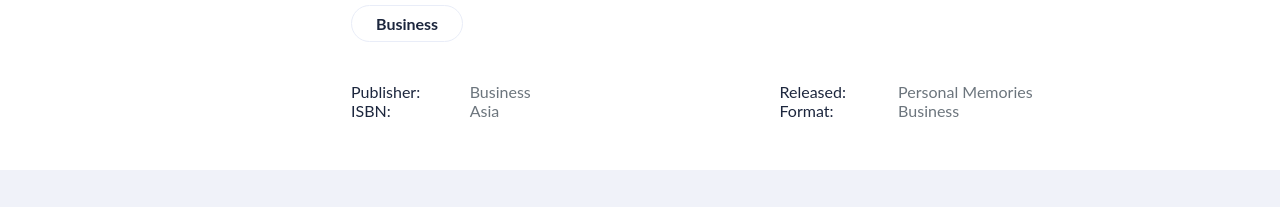
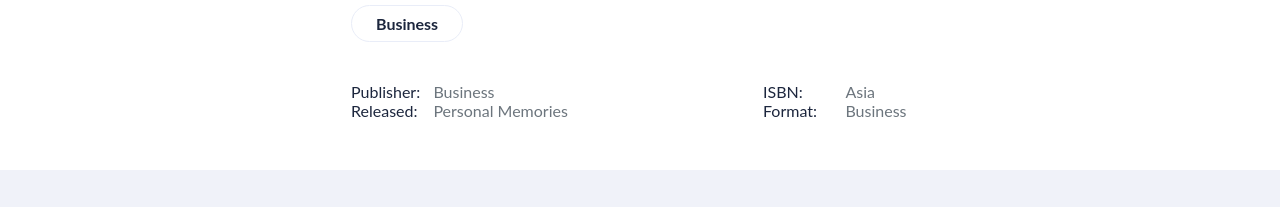
Before and after one commit to ajaytupe/Book-Shop-Static-Project, a plain HTML site: page index.html in a window 1280 px wide. Shown: the part 3228-3435 px from the top of the page. Drawn offline with Linux system fonts and the light colour scheme.

Commit message:
Add files via upload

```diff
--- a/style.css
+++ b/style.css
@@ -563,24 +563,35 @@ hr {
 .book_details-right-legal {
     margin-top: 40px;
     display: flex;
-    flex-direction: row;
+    flex-direction: column;
     gap: 4%;
 }
 
 .book_details-right-legal-info {
-    flex-basis: 48%;
+    display: flex;
+    flex-direction: row;
 }
 
 .book_details-right-legal-description {
     display: flex;
+    flex-basis: 50%;
 }
 
 .book_details-right-legal-description span{
-    flex-basis: 30%;
+    flex-basis: 50%;
+}
+
+@media (min-width: 768px){
+    .book_details-right-legal-description span{
+        flex-basis: 20%;
+    }
+    .book_details-right-legal-description a{
+        flex-basis: 80%;
+    }
 }
 
 .book_details-right-legal-description a{
-    flex-basis: 70%;
+    flex-basis: 50%;
     text-decoration: none;
     color: var(--color-text-muted);
 }
@@ -675,7 +686,7 @@ hr {
     font-size: 15px;
     color: var(--color-text-extra-muted);
     justify-content: left;
-    width: 350px;
+    width: 300px;
 }
 
 @media (min-width: 768px) {
```
